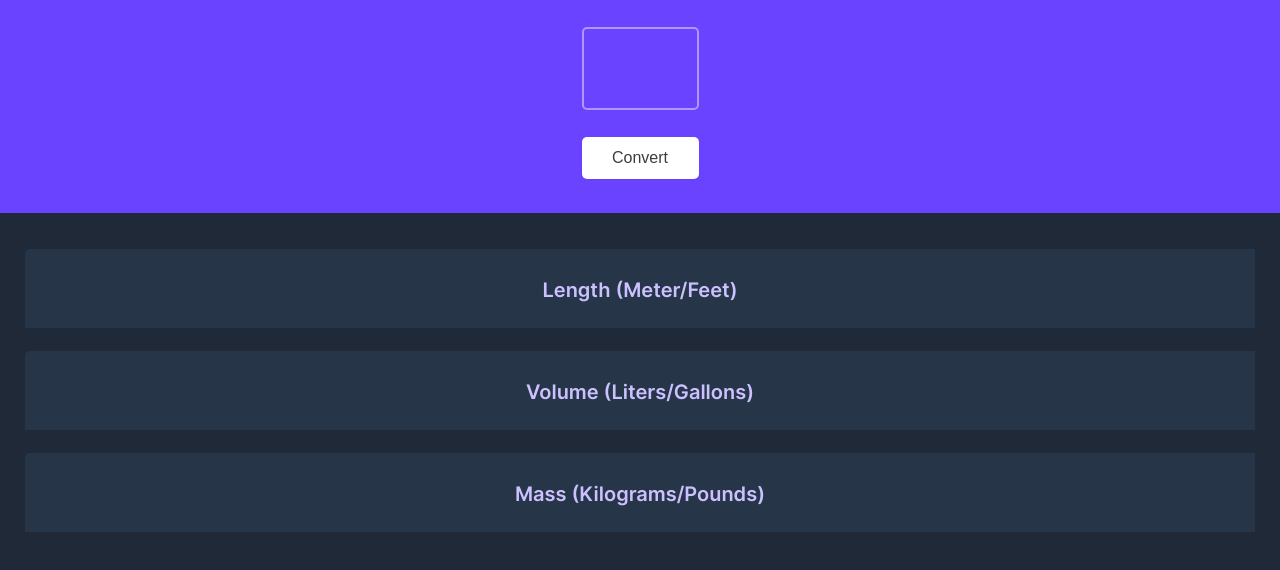
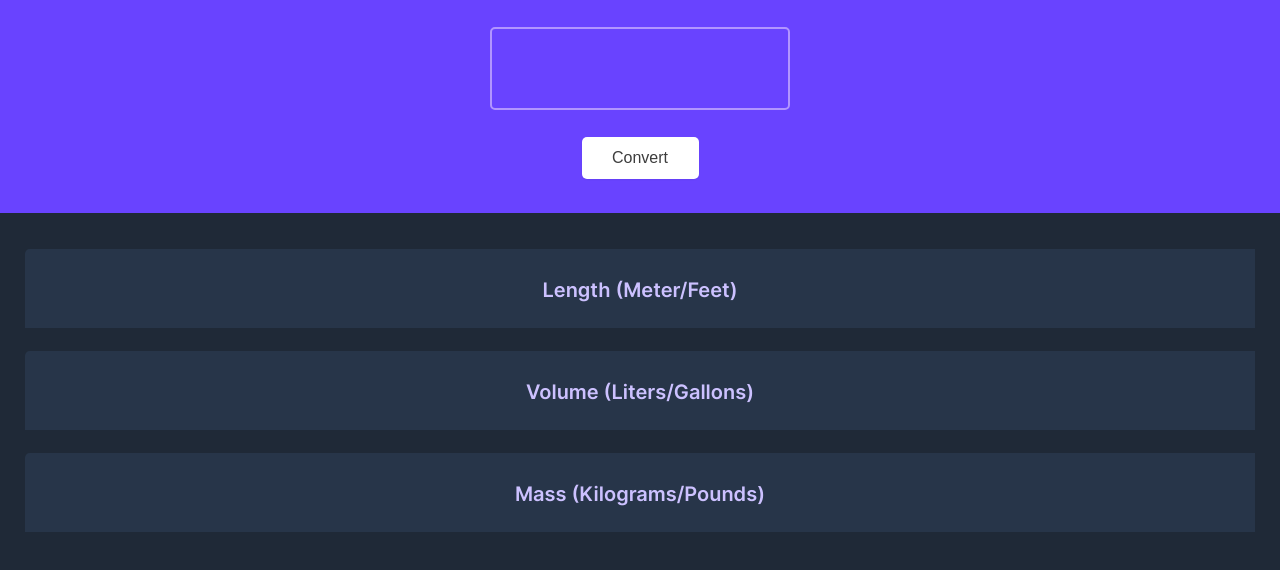
Before and after one commit to Mari525/Unit-conversion, a website: page src/html/index.html in a window 1280 px wide. Shown: the part 74-644 px from the top of the page. Drawn offline with nearby package versions, Linux system fonts and the light colour scheme; files that its build step writes are made by us from their sources; files whose address does not match are found by name.

Commit message:
fix: make input wider

```diff
--- a/src/scss/blocks/unit.scss
+++ b/src/scss/blocks/unit.scss
@@ -21,7 +21,7 @@
 }
 
 .unit__input {
-  width: 11.7rem;
+  width: 30rem;
   height: 8.3rem;
 
   border: 2px solid #B295FF;
```
